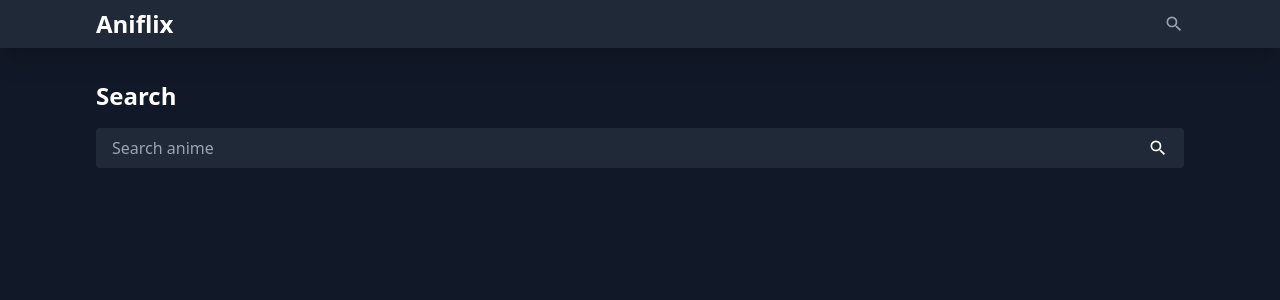
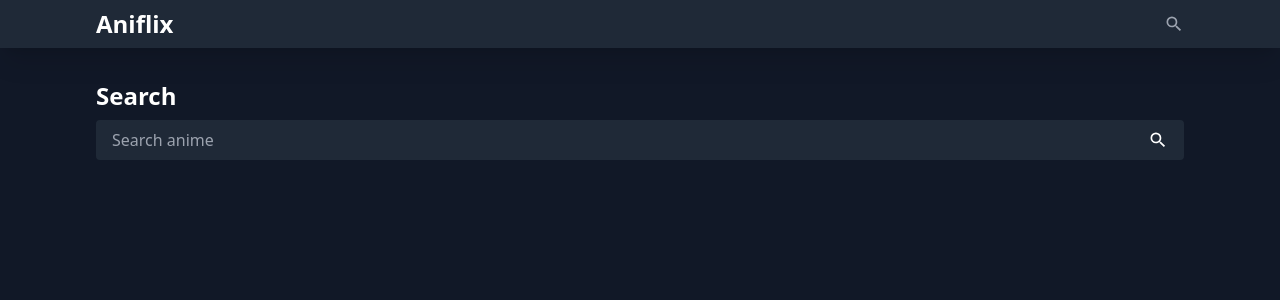
Before and after one commit to elmojohnson/aniflix, a React (Vite) app: page /search in a window 1280 px wide. Shown: the top 300 px of the page. Built offline with nearby package versions, Linux system fonts and the light colour scheme.

Commit message:
Adjusted margin on search bar

```diff
--- a/src/components/forms/SearchBar.tsx
+++ b/src/components/forms/SearchBar.tsx
@@ -1,19 +1,34 @@
-import React from 'react'
-import { MdSearch } from 'react-icons/md';
+import React from "react";
+import { MdSearch } from "react-icons/md";
 
 interface Search {
-    query: string;
-    handleInputChange: (e: any) => void;
-    handleSearch: () => void;
+  query: string;
+  handleInputChange: (e: any) => void;
+  handleSearch: () => void;
 }
 
-const SearchBar:React.FC<Search> = ({query, handleInputChange, handleSearch}) => {
+const SearchBar: React.FC<Search> = ({
+  query,
+  handleInputChange,
+  handleSearch,
+}) => {
   return (
-    <div className="bg-gray-800 text-white rounded overflow-hidden flex items-center justify-between px-4 py-2">
-        <input type="text" placeholder="Search anime" className="bg-transparent outline-none w-full" value={query} onChange={handleInputChange} />
-        <button className="pl-4 text-xl" onClick={handleSearch}><MdSearch /></button>
+    <div>
+      <h1 className="font-bold text-2xl text-white mb-2">Search</h1>
+      <div className="bg-gray-800 text-white rounded overflow-hidden flex items-center justify-between px-4 py-2">
+        <input
+          type="text"
+          placeholder="Search anime"
+          className="bg-transparent outline-none w-full"
+          value={query}
+          onChange={handleInputChange}
+        />
+        <button className="pl-4 text-xl" onClick={handleSearch}>
+          <MdSearch />
+        </button>
+      </div>
     </div>
-  )
-}
+  );
+};
 
-export default SearchBar
+export default SearchBar;
--- a/src/pages/Search.tsx
+++ b/src/pages/Search.tsx
@@ -19,8 +19,7 @@
   } = useSearchAnime();
 
   return (
-    <div className="wrapper pb-4 flex flex-col space-y-4">
-      <h1 className="font-bold text-2xl text-white">Search</h1>
+    <div className="wrapper pb-4 flex flex-col space-y-8">
       <SearchBar
         query={query}
         handleInputChange={handleInputChange}
```
